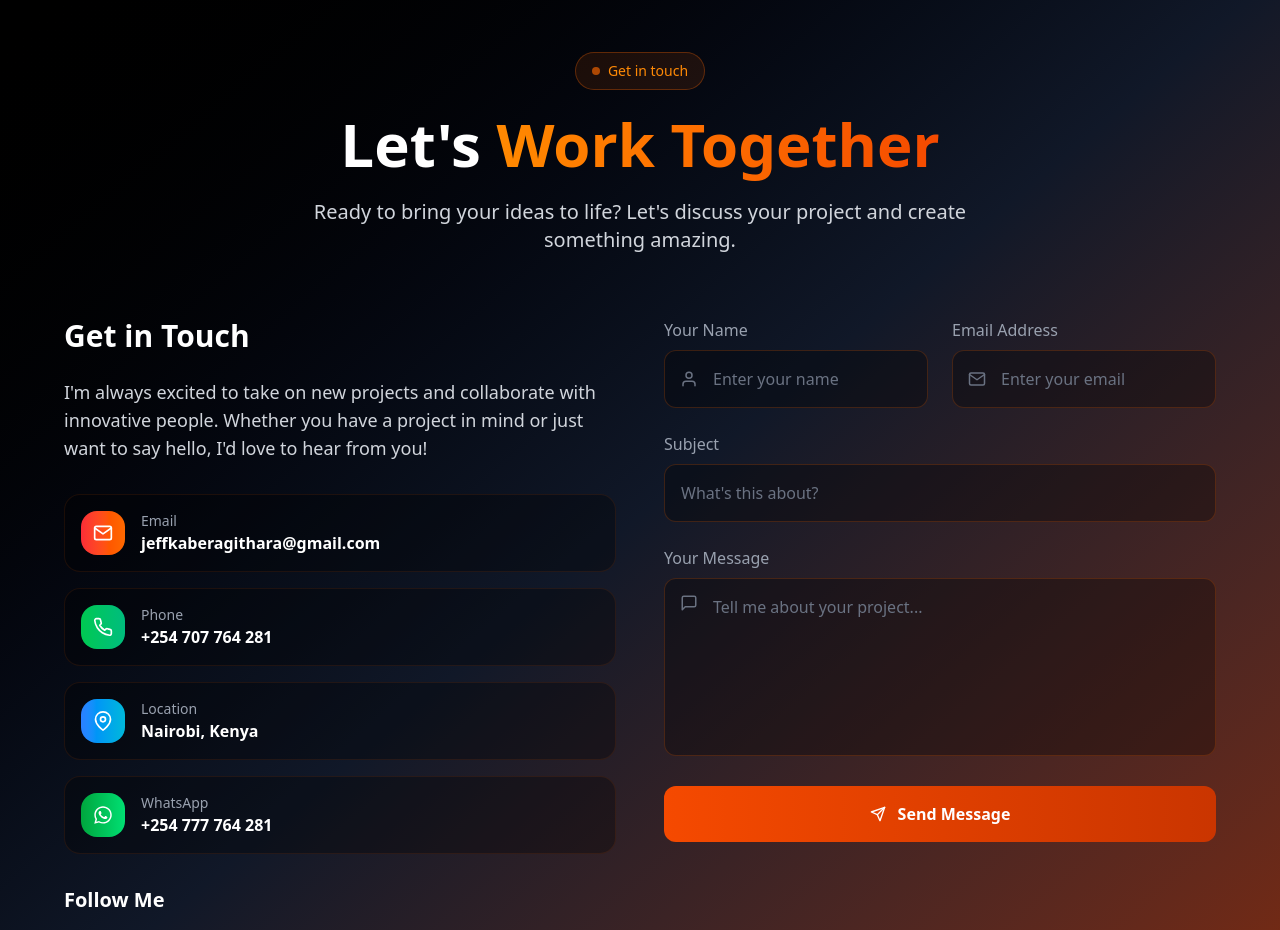
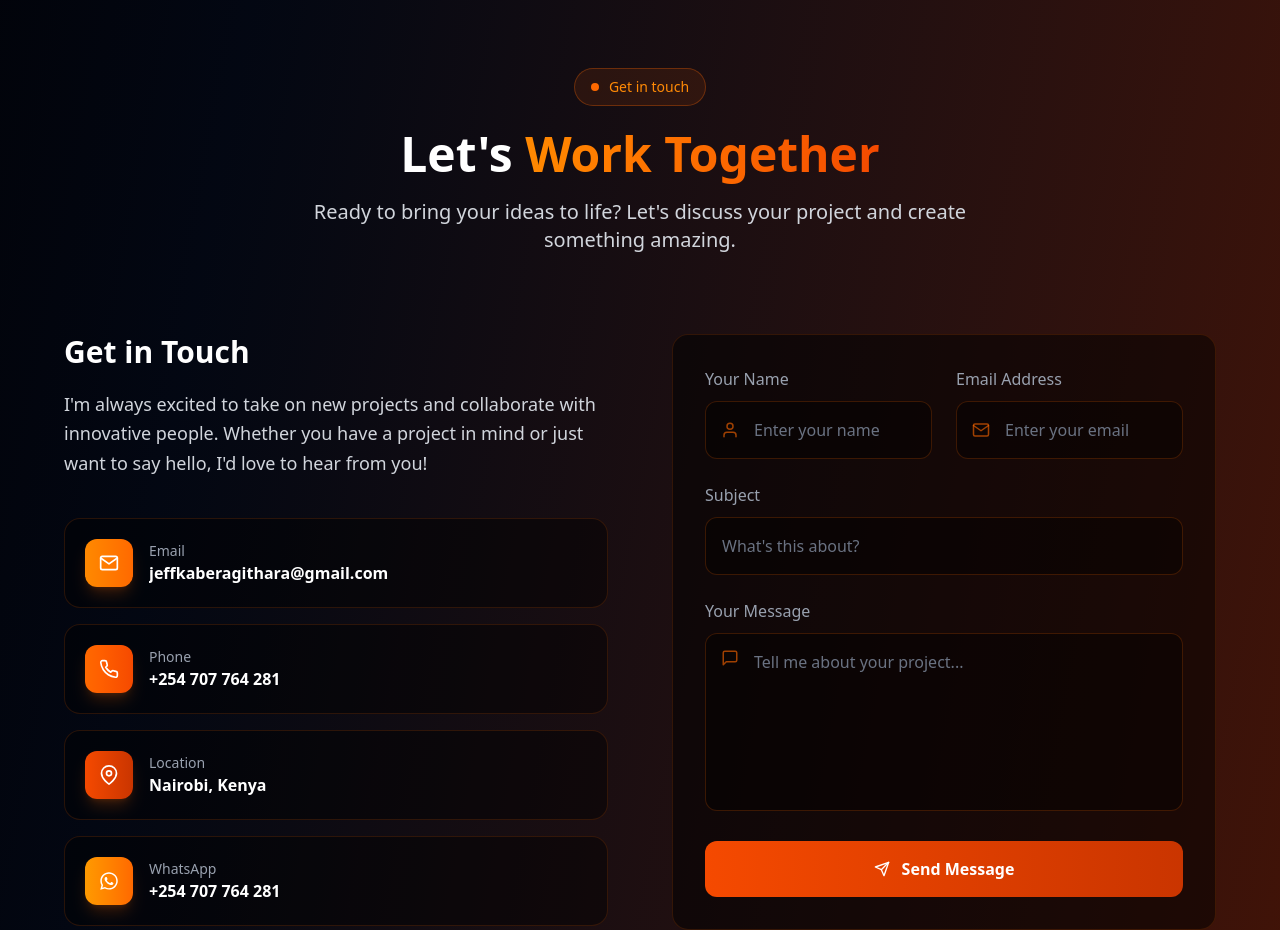
Before and after one commit to jeffkaberagithara-guru/portfolio-website, a React (Vite) app: page / in a window 1280 px wide. Shown: the part 5520-6450 px from the top of the page. Built offline with nearby package versions, Linux system fonts and the light colour scheme.

Commit message:
Modified contact section

```diff
--- a/src/Components/Contact.jsx
+++ b/src/Components/Contact.jsx
@@ -11,8 +11,6 @@ import {
 } from 'react-icons/fi';
 import {
   FaGithub,
-  FaInstagram,
-  FaFacebook,
   FaTwitter,
   FaLinkedin,
   FaWhatsapp
@@ -30,162 +28,164 @@ function Contact() {
       label: "Email",
       value: "jeffkaberagithara@gmail.com",
       href: "mailto:jeffkaberagithara@gmail.com",
-      color: "from-red-500 to-orange-500"
+      color: "from-orange-400 to-orange-500"
     },
     {
       icon: FiPhone,
       label: "Phone",
       value: "+254 707 764 281",
       href: "tel:+254707764281",
-      color: "from-green-500 to-emerald-500"
+      color: "from-orange-500 to-orange-600"
     },
     {
       icon: FiMapPin,
       label: "Location",
       value: "Nairobi, Kenya",
       href: "#",
-      color: "from-blue-500 to-cyan-500"
+      color: "from-orange-600 to-orange-700"
     },
     {
       icon: FaWhatsapp,
       label: "WhatsApp",
-      value: "+254 777 764 281",
-      href: "https://wa.me/254777764281",
-      color: "from-green-600 to-green-400"
+      value: "+254 707 764 281",
+      href: "https://wa.me/254707764281",
+      color: "from-amber-500 to-orange-500"
     }
   ];
 
   const socialLinks = [
-
     { icon: FaGithub, href: "https://github.com/jeffkaberagithara-guru", color: "hover:text-orange-400", label: "GitHub" },
     { icon: FaLinkedin, href: "https://linkedin.com/in/kabera-githara-21067839b", color: "hover:text-orange-500", label: "LinkedIn" },
     { icon: FaTwitter, href: "https://twitter.com/JeffKaberaDev", color: "hover:text-orange-300", label: "Twitter" },
   ];
+
+  const inputClass = "w-full pl-12 pr-4 py-4 bg-black/40 border border-orange-500/20 rounded-xl text-white placeholder-gray-500 focus:outline-none focus:border-orange-500 focus:ring-2 focus:ring-orange-500/20 focus:shadow-lg focus:shadow-orange-500/10 transition-all duration-300";
+
+  const fadeUp = (delay = 0) => ({
+    hidden: { opacity: 0, y: 28 },
+    visible: {
+      opacity: 1,
+      y: 0,
+      transition: { duration: 0.7, delay, ease: [0.22, 1, 0.36, 1] }
+    }
+  });
 
   const handleSubmit = async (e) => {
     e.preventDefault();
     setIsSending(true);
     setSendStatus(null);
 
-    // EmailJS integration
     emailjs.sendForm(
-      'service_k4r5idp',      // Replace with your EmailJS service ID
-      'template_ue3ls0s',     // Replace with your EmailJS template ID
+      'service_k4r5idp',
+      'template_ue3ls0s',
       formRef.current,
-      'gl9TrOzdHhAEebG-P'       // Replace with your EmailJS public key
+      'gl9TrOzdHhAEebG-P'
     )
     .then((result) => {
       console.log('Email sent successfully!', result.text);
       setIsSending(false);
       setSendStatus('success');
       formRef.current.reset();
-
-      // Reset success message after 5 seconds
       setTimeout(() => setSendStatus(null), 5000);
     }, (error) => {
       console.log('Failed to send email:', error.text);
       setIsSending(false);
       setSendStatus('error');
-
-      // Reset error message after 5 seconds
       setTimeout(() => setSendStatus(null), 5000);
     });
   };
 
   return (
-    <section id="contact" className="py-20 px-4 bg-linear-to-br from-black via-gray-900 to-orange-900">
+    <section id="contact" className="py-24 px-4">
       <div className="max-w-6xl mx-auto">
         {/* Section Header */}
         <motion.div
-          className="text-center mb-16"
+          className="text-center mb-20"
           initial={{ opacity: 0, y: 30 }}
           whileInView={{ opacity: 1, y: 0 }}
           transition={{ duration: 0.8 }}
-          viewport={{ once: true }}
+          viewport={{ once: true, margin: "-80px" }}
         >
           <motion.div
-            className="inline-flex items-center gap-2 px-4 py-2 bg-orange-500/10 border border-orange-500/30 rounded-full mb-6"
-            initial={{ opacity: 0, y: 20 }}
-            whileInView={{ opacity: 1, y: 0 }}
-            transition={{ duration: 0.6, delay: 0.2 }}
-            viewport={{ once: true }}
+            className="inline-flex items-center gap-2.5 px-4 py-2 bg-orange-500/10 border border-orange-500/30 rounded-full mb-6"
+            variants={fadeUp(0.15)}
+            initial="hidden"
+            whileInView="visible"
+            viewport={{ once: true, margin: "-80px" }}
           >
-            <div className="w-2 h-2 bg-orange-500 rounded-full animate-pulse"></div>
+            <span className="relative flex h-2 w-2">
+              <span className="animate-ping absolute inline-flex h-full w-full rounded-full bg-orange-500 opacity-75" />
+              <span className="relative inline-flex rounded-full h-2 w-2 bg-orange-500" />
+            </span>
             <span className="text-orange-400 text-sm font-medium">Get in touch</span>
           </motion.div>
 
-          <motion.h1
-            className="text-5xl md:text-6xl font-black text-white mb-6"
-            initial={{ opacity: 0, y: 30 }}
-            whileInView={{ opacity: 1, y: 0 }}
-            transition={{ duration: 0.8, delay: 0.3 }}
-            viewport={{ once: true }}
+          <motion.h2
+            className="text-4xl md:text-5xl font-black text-white mb-5"
+            variants={fadeUp(0.25)}
+            initial="hidden"
+            whileInView="visible"
+            viewport={{ once: true, margin: "-80px" }}
           >
             Let's <span className="text-transparent bg-clip-text bg-linear-to-r from-orange-400 to-orange-600">Work Together</span>
-          </motion.h1>
+          </motion.h2>
 
           <motion.p
-            className="text-xl text-gray-300 max-w-2xl mx-auto"
-            initial={{ opacity: 0, y: 20 }}
-            whileInView={{ opacity: 1, y: 0 }}
-            transition={{ duration: 0.8, delay: 0.5 }}
-            viewport={{ once: true }}
+            className="text-base md:text-xl text-gray-300 max-w-2xl mx-auto"
+            variants={fadeUp(0.35)}
+            initial="hidden"
+            whileInView="visible"
+            viewport={{ once: true, margin: "-80px" }}
           >
             Ready to bring your ideas to life? Let's discuss your project and create something amazing.
           </motion.p>
         </motion.div>
 
-        <div className="grid grid-cols-1 lg:grid-cols-2 gap-12">
+        <div className="grid grid-cols-1 lg:grid-cols-2 gap-14 lg:gap-16">
           {/* Contact Information */}
           <motion.div
-            className="space-y-8"
             initial={{ opacity: 0, x: -50 }}
             whileInView={{ opacity: 1, x: 0 }}
             transition={{ duration: 0.8 }}
-            viewport={{ once: true }}
+            viewport={{ once: true, margin: "-80px" }}
           >
-            <div>
-              <h2 className="text-3xl font-bold text-white mb-6">Get in Touch</h2>
-              <p className="text-lg text-gray-300 mb-8">
+            <div className="mb-10">
+              <h3 className="text-2xl md:text-3xl font-bold text-white mb-5">Get in Touch</h3>
+              <p className="text-base md:text-lg text-gray-300 leading-relaxed">
                 I'm always excited to take on new projects and collaborate with innovative people.
                 Whether you have a project in mind or just want to say hello, I'd love to hear from you!
               </p>
             </div>
 
             {/* Contact Details */}
-            <div className="space-y-4">
+            <div className="space-y-4 mb-10">
               {contactInfo.map((info, index) => (
                 <motion.a
                   key={index}
                   href={info.href}
                   target={info.href.startsWith('http') ? '_blank' : '_self'}
                   rel="noopener noreferrer"
-                  className="flex items-center gap-4 p-4 bg-black/30 rounded-2xl border border-orange-500/10 hover:border-orange-500/30 transition-all duration-100 group cursor-pointer"
-                  whileHover={{ x: 5 }}
-                  initial={{ opacity: 0, x: -20 }}
-                  whileInView={{ opacity: 1, x: 0 }}
-                  transition={{ duration: 0.6, delay: index * 0.1 }}
-                  viewport={{ once: true }}
+                  className="flex items-center gap-4 p-5 bg-black/40 rounded-2xl border border-orange-500/15 hover:border-orange-500/40 transition-all duration-300 group cursor-pointer"
+                  whileHover={{ x: 6 }}
+                  variants={fadeUp(index * 0.08)}
+                  initial="hidden"
+                  whileInView="visible"
+                  viewport={{ once: true, margin: "-40px" }}
                 >
-                  <div className={`p-3 rounded-2xl bg-linear-to-r ${info.color} group-hover:scale-110 transition-transform duration-100`}>
+                  <div className={`p-3.5 rounded-xl bg-linear-to-r ${info.color} shadow-lg shadow-orange-500/20 group-hover:scale-110 group-hover:-rotate-6 transition-all duration-300`}>
                     <info.icon className="text-white text-xl" />
                   </div>
-                  <div className="flex-1">
+                  <div className="flex-1 min-w-0">
                     <p className="text-gray-400 text-sm">{info.label}</p>
-                    <p className="text-white font-semibold">{info.value}</p>
+                    <p className="text-white font-semibold truncate">{info.value}</p>
                   </div>
                 </motion.a>
               ))}
             </div>
 
             {/* Social Links */}
-            <motion.div
-              initial={{ opacity: 0, y: 20 }}
-              whileInView={{ opacity: 1, y: 0 }}
-              transition={{ duration: 0.8, delay: 0.4 }}
-              viewport={{ once: true }}
-            >
-              <h3 className="text-xl font-bold text-white mb-4">Follow Me</h3>
+            <motion.div variants={fadeUp(0.3)} initial="hidden" whileInView="visible" viewport={{ once: true, margin: "-40px" }}>
+              <h4 className="text-xl font-bold text-white mb-5">Follow Me</h4>
               <div className="flex gap-4">
                 {socialLinks.map((social, index) => (
                   <motion.a
@@ -193,13 +193,9 @@ function Contact() {
                     href={social.href}
                     target="_blank"
                     rel="noopener noreferrer"
-                    className={`p-3 bg-black/30 rounded-xl border border-orange-500/10 hover:border-orange-500/30 text-gray-400 text-xl ${social.color} transition-all duration-100`}
-                    whileHover={{ scale: 1.1, y: -2 }}
-                    whileTap={{ scale: 0.9 }}
-                    initial={{ opacity: 0, y: 20 }}
-                    whileInView={{ opacity: 1, y: 0 }}
-                    transition={{ duration: 0.1 }}
-                    viewport={{ once: true }}
+                    className={`p-3.5 bg-black/40 rounded-xl border border-orange-500/15 hover:border-orange-500/40 text-gray-400 text-xl ${social.color} transition-all duration-300`}
+                    whileHover={{ scale: 1.12, y: -3 }}
+                    whileTap={{ scale: 0.92 }}
                   >
                     <social.icon />
                   </motion.a>
@@ -213,62 +209,47 @@ function Contact() {
             initial={{ opacity: 0, x: 50 }}
             whileInView={{ opacity: 1, x: 0 }}
             transition={{ duration: 0.8 }}
-            viewport={{ once: true }}
+            viewport={{ once: true, margin: "-80px" }}
           >
-            <form ref={formRef} onSubmit={handleSubmit} className="space-y-6">
+            <form ref={formRef} onSubmit={handleSubmit} className="space-y-6 bg-black/50 rounded-2xl border border-orange-500/15 p-7 md:p-8">
               <div className="grid md:grid-cols-2 gap-6">
-                <motion.div
-                  initial={{ opacity: 0, y: 20 }}
-                  whileInView={{ opacity: 1, y: 0 }}
-                  transition={{ duration: 0.6, delay: 0.2 }}
-                  viewport={{ once: true }}
-                >
-                  <label htmlFor="name" className="block text-gray-400 mb-2 font-medium">
+                <motion.div variants={fadeUp(0.1)} initial="hidden" whileInView="visible" viewport={{ once: true, margin: "-40px" }}>
+                  <label htmlFor="name" className="block text-gray-400 mb-2.5 font-medium">
                     Your Name
                   </label>
                   <div className="relative">
-                    <FiUser className="absolute left-4 top-1/2 transform -translate-y-1/2 text-gray-500 text-lg" />
+                    <FiUser className="absolute left-4 top-1/2 transform -translate-y-1/2 text-orange-500/60 text-lg" />
                     <input
                       type="text"
                       id="name"
                       name="name"
                       required
-                      className="w-full pl-12 pr-4 py-4 bg-black/30 border border-orange-500/20 rounded-xl text-white placeholder-gray-500 focus:outline-none focus:border-orange-500 transition-all duration-100"
+                      className={inputClass}
                       placeholder="Enter your name"
                     />
                   </div>
                 </motion.div>
 
-                <motion.div
-                  initial={{ opacity: 0, y: 20 }}
-                  whileInView={{ opacity: 1, y: 0 }}
-                  transition={{ duration: 0.6, delay: 0.3 }}
-                  viewport={{ once: true }}
-                >
-                  <label htmlFor="email" className="block text-gray-400 mb-2 font-medium">
+                <motion.div variants={fadeUp(0.18)} initial="hidden" whileInView="visible" viewport={{ once: true, margin: "-40px" }}>
+                  <label htmlFor="email" className="block text-gray-400 mb-2.5 font-medium">
                     Email Address
                   </label>
                   <div className="relative">
-                    <FiMail className="absolute left-4 top-1/2 transform -translate-y-1/2 text-gray-500 text-lg" />
+                    <FiMail className="absolute left-4 top-1/2 transform -translate-y-1/2 text-orange-500/60 text-lg" />
                     <input
                       type="email"
                       id="email"
                       name="email"
                       required
-                      className="w-full pl-12 pr-4 py-4 bg-black/30 border border-orange-500/20 rounded-xl text-white placeholder-gray-500 focus:outline-none focus:border-orange-500 transition-all duration-100"
+                      className={inputClass}
                       placeholder="Enter your email"
                     />
                   </div>
                 </motion.div>
               </div>
 
-              <motion.div
-                initial={{ opacity: 0, y: 20 }}
-                whileInView={{ opacity: 1, y: 0 }}
-                transition={{ duration: 0.6, delay: 0.4 }}
-                viewport={{ once: true }}
-              >
-                <label htmlFor="subject" className="block text-gray-400 mb-2 font-medium">
+              <motion.div variants={fadeUp(0.26)} initial="hidden" whileInView="visible" viewport={{ once: true, margin: "-40px" }}>
+                <label htmlFor="subject" className="block text-gray-400 mb-2.5 font-medium">
                   Subject
                 </label>
                 <input
@@ -276,28 +257,23 @@ function Contact() {
                   id="subject"
                   name="subject"
                   required
-                  className="w-full px-4 py-4 bg-black/30 border border-orange-500/20 rounded-xl text-white placeholder-gray-500 focus:outline-none focus:border-orange-500 transition-all duration-100"
+                  className={inputClass.replace('pl-12', 'pl-4')}
                   placeholder="What's this about?"
                 />
               </motion.div>
 
-              <motion.div
-                initial={{ opacity: 0, y: 20 }}
-                whileInView={{ opacity: 1, y: 0 }}
-                transition={{ duration: 0.6, delay: 0.5 }}
-                viewport={{ once: true }}
-              >
-                <label htmlFor="message" className="block text-gray-400 mb-2 font-medium">
+              <motion.div variants={fadeUp(0.34)} initial="hidden" whileInView="visible" viewport={{ once: true, margin: "-40px" }}>
+                <label htmlFor="message" className="block text-gray-400 mb-2.5 font-medium">
                   Your Message
                 </label>
                 <div className="relative">
-                  <FiMessageSquare className="absolute left-4 top-4 text-gray-500 text-lg" />
+                  <FiMessageSquare className="absolute left-4 top-4 text-orange-500/60 text-lg" />
                   <textarea
                     id="message"
                     name="message"
                     rows="6"
                     required
-                    className="w-full pl-12 pr-4 py-4 bg-black/30 border border-orange-500/20 rounded-xl text-white placeholder-gray-500 focus:outline-none focus:border-orange-500 transition-all duration-100 resize-none"
+                    className={`${inputClass} resize-none`}
                     placeholder="Tell me about your project..."
                   />
                 </div>
@@ -306,8 +282,8 @@ function Contact() {
               {/* Status Messages */}
               {sendStatus === 'success' && (
                 <motion.div
-                  initial={{ opacity: 0, scale: 0.8 }}
-                  animate={{ opacity: 1, scale: 1 }}
+                  initial={{ opacity: 0, scale: 0.9, y: 10 }}
+                  animate={{ opacity: 1, scale: 1, y: 0 }}
                   className="flex items-center gap-3 p-4 bg-green-500/10 border border-green-500/30 rounded-xl text-green-400"
                 >
                   <FiCheckCircle className="text-xl" />
@@ -317,25 +293,19 @@ function Contact() {
 
               {sendStatus === 'error' && (
                 <motion.div
-                  initial={{ opacity: 0, scale: 0.8 }}
-                  animate={{ opacity: 1, scale: 1 }}
+                  initial={{ opacity: 0, scale: 0.9, y: 10 }}
+                  animate={{ opacity: 1, scale: 1, y: 0 }}
                   className="flex items-center gap-3 p-4 bg-red-500/10 border border-red-500/30 rounded-xl text-red-400"
                 >
                   <span>Failed to send message. Please try again.</span>
                 </motion.div>
               )}
 
-              <motion.div
-                initial={{ opacity: 0, y: 20 }}
-                whileInView={{ opacity: 1, y: 0 }}
-                transition={{ duration: 0.6, delay: 0.6 }}
-                viewport={{ once: true }}
-              >
               <motion.button
                 type="submit"
                 disabled={isSending}
-                  className="w-full bg-linear-to-r from-orange-600 to-orange-700 text-white py-4 rounded-xl font-semibold flex items-center justify-center gap-3 hover:shadow-2xl hover:shadow-orange-500/25 transition-all duration-100 disabled:opacity-50 disabled:cursor-not-allowed group"
-                  whileHover={{ scale: isSending ? 1 : 1.02 }}
+                className="w-full bg-linear-to-r from-orange-600 to-orange-700 text-white py-4 rounded-xl font-semibold flex items-center justify-center gap-3 hover:shadow-2xl hover:shadow-orange-500/30 transition-all duration-300 disabled:opacity-50 disabled:cursor-not-allowed group"
+                whileHover={{ scale: isSending ? 1 : 1.02, y: isSending ? 0 : -2 }}
                 whileTap={{ scale: 0.98 }}
               >
                 {isSending ? (
@@ -345,12 +315,11 @@ function Contact() {
                   </>
                 ) : (
                   <>
-                      <FiSend className="group-hover:translate-x-1 transition-transform duration-300" />
+                    <FiSend className="group-hover:translate-x-1 group-hover:-translate-y-0.5 transition-transform duration-300" />
                     Send Message
                   </>
                 )}
               </motion.button>
-              </motion.div>
             </form>
           </motion.div>
         </div>
```
Lines whose indentation alone changed are shown as unchanged.
